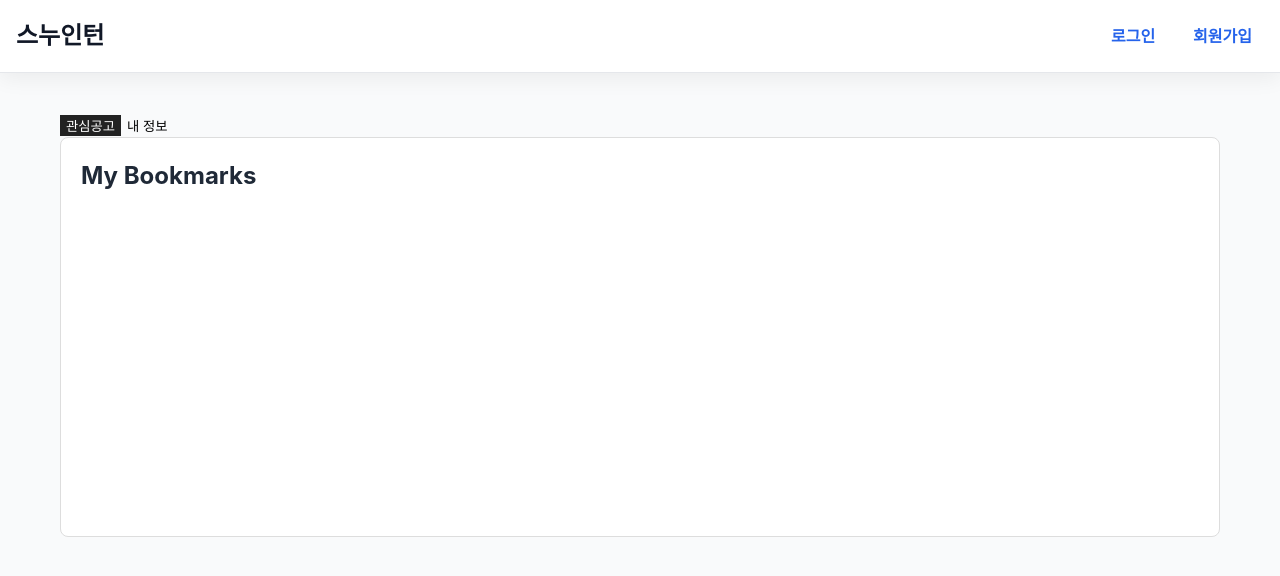
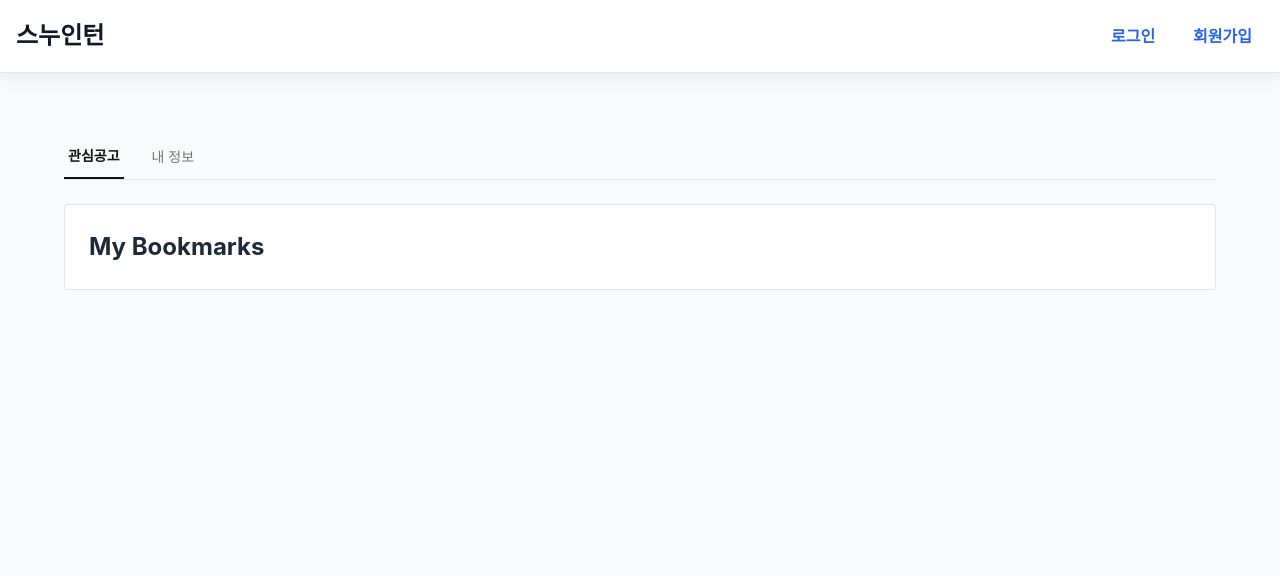
Before and after one commit to haram831/week5_waffle-snuIntern, a React (Vite) app: page /mypage in a window 1280 px wide. Shown: the top 576 px of the page. Built offline with nearby package versions, Linux system fonts and the light colour scheme; a web font is replaced by a local one.

Commit message:
Update MyPage.module.css

```diff
--- a/src/routes/MyPage.module.css
+++ b/src/routes/MyPage.module.css
@@ -1,42 +1,38 @@
 .wrapper {
   max-width: 1200px;
-  margin: 40px auto;
-  padding: 0 20px;
-  box-sizing: border-box;
+  margin: 0 auto;
+  padding: 32px 24px;
 }
 
-.title {
-  font-size: 28px;
-  font-weight: 700;
+.header {
+  display: flex;
+  border-bottom: 1px solid #e5e5e5;
+  gap: 24px;
   margin-bottom: 24px;
 }
 
-.tabs {
-  display: flex;
-  gap: 16px;
-  margin-bottom: 24px;
+.tabButton {
+  border: none;
+  background: transparent;
+  padding: 8px 4px 12px;
+  font-size: 14px;
+  color: #777777;
+  cursor: pointer;
 }
 
-.tab {
-  padding: 10px 20px;
-  border: none;
-  background-color: #f3f3f3;
-  border-radius: 8px;
-  cursor: pointer;
-  font-size: 14px;
-  color: #555;
+.tabButton:hover {
+  color: #111111;
 }
 
 .active {
-  background-color: #222;
-  color: #fff;
+  color: #111111;
+  font-weight: 600;
+  border-bottom: 2px solid #111111;
 }
 
 .content {
-  min-height: 400px;
   background-color: #ffffff;
-  border-radius: 8px;
-  padding: 20px;
-  box-sizing: border-box;
-  border: 1px solid #ddd;
+  border: 1px solid #e5e5e5;
+  border-radius: 4px;
+  padding: 24px;
 }
```
